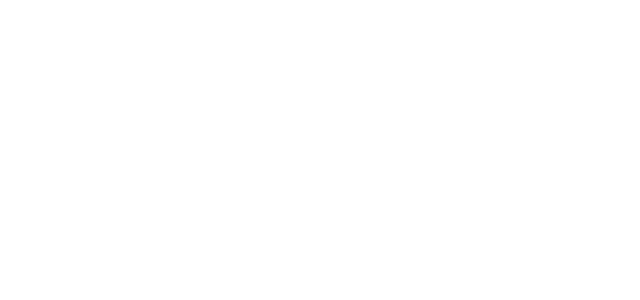
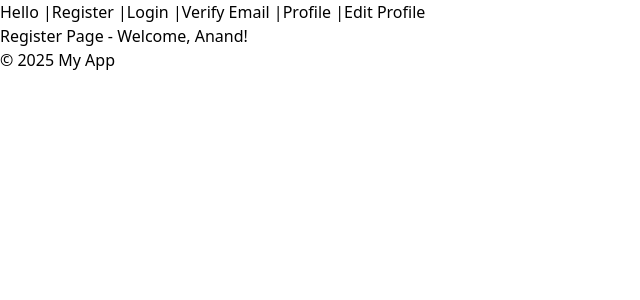
Before and after one commit to anandkr630/hello-world-app, a React app: page /register in a window 1280 px wide. Before the commit this address had no page. Shown: the top 300 px of the page, without its empty margins (0-640 px from the left). Built offline with nearby package versions, Linux system fonts and the light colour scheme.

Commit message:
Story 1.0 -Setip app with initial configuration

```diff
--- a/package.json
+++ b/package.json
@@ -9,7 +9,7 @@
   "dependencies": {
     "react": "^18.2.0",
     "react-dom": "^18.2.0",
-    "react-router-dom": "^6.22.0"
+    "react-router-dom": "^6.30.1"
   },
   "devDependencies": {
     "@babel/core": "^7.22.9",
@@ -19,6 +19,7 @@
     "@testing-library/jest-dom": "^6.6.3",
     "@testing-library/react": "^14.0.0",
     "@testing-library/user-event": "^14.4.3",
+    "@types/react-router-dom": "^5.3.3",
     "autoprefixer": "^10.4.14",
     "babel-loader": "^9.1.3",
     "css-loader": "^6.8.1",
--- a/src/App.tsx
+++ b/src/App.tsx
@@ -1,14 +1,30 @@
 import React from "react";
-import { Link } from "react-router-dom";
+import { Routes, Route } from "react-router-dom";
+import HelloWorld from "./pages/HelloWorld";
+import Register from "./pages/Register";
+import Login from "./pages/Login";
+import VerifyEmail from "./pages/VerifyEmail";
+import ProfileView from "./pages/ProfileView";
+import EditProfile from "./pages/EditProfile";
+import Header from "./components/Header";
+import Footer from "./components/Footer";
 
 const App: React.FC = () => {
   return (
-    <div className="p-4">
-      <h2 className="text-xl font-bold">Welcome</h2>
-      <Link to="/hello" className="text-blue-600 underline">
-        Go to Hello World
-      </Link>
-    </div>
+    <>
+      <Header />
+      <main>
+        <Routes>
+          <Route path="/hello" element={<HelloWorld />} />
+          <Route path="/register" element={<Register />} />
+          <Route path="/login" element={<Login />} />
+          <Route path="/verify-email" element={<VerifyEmail />} />
+          <Route path="/profile-view" element={<ProfileView />} />
+          <Route path="/edit-profile" element={<EditProfile />} />
+        </Routes>
+      </main>
+      <Footer />
+    </>
   );
 };
 
--- /dev/null
+++ b/src/components/Footer.tsx
@@ -0,0 +1,9 @@
+import React from "react";
+
+const Footer: React.FC = () => (
+  <footer>
+    <p>© 2025 My App</p>
+  </footer>
+);
+
+export default Footer;
--- /dev/null
+++ b/src/components/Header.tsx
@@ -0,0 +1,16 @@
+import React from "react";
+import { Link } from "react-router-dom";
+
+const Header: React.FC = () => (
+  <header>
+    <nav>
+      <Link to="/hello">Hello</Link> |<Link to="/register">Register</Link> |
+      <Link to="/login">Login</Link> |
+      <Link to="/verify-email">Verify Email</Link> |
+      <Link to="/profile-view">Profile</Link> |
+      <Link to="/edit-profile">Edit Profile</Link>
+    </nav>
+  </header>
+);
+
+export default Header;
--- /dev/null
+++ b/src/context/UserContext.tsx
@@ -0,0 +1,31 @@
+import React, { createContext, useContext } from "react";
+
+type UserContextType = {
+  name: string;
+  isRegistered: boolean;
+  isEmailVerified: boolean;
+};
+
+const dummyUser = {
+  name: "Anand",
+  isRegistered: true,
+  isEmailVerified: true,
+};
+
+export const UserContext = createContext<UserContextType | undefined>(
+  undefined
+);
+
+export const UserProvider: React.FC<{ children: React.ReactNode }> = ({
+  children,
+}) => {
+  return (
+    <UserContext.Provider value={dummyUser}>{children}</UserContext.Provider>
+  );
+};
+
+export const useUser = () => {
+  const context = useContext(UserContext);
+  if (!context) throw new Error("useUser must be used within a UserProvider");
+  return context;
+};
--- a/src/index.tsx
+++ b/src/index.tsx
@@ -1,17 +1,18 @@
 import React from "react";
 import ReactDOM from "react-dom/client";
-import { BrowserRouter, Routes, Route } from "react-router-dom";
+import { BrowserRouter } from "react-router-dom";
 import App from "./App";
-import HelloWorld from "./pages/HelloWorld";
+import { UserProvider } from "./context/UserContext"; // ✅ Import the context provider
 import "./index.css";
 
 ReactDOM.createRoot(document.getElementById("root")!).render(
   <React.StrictMode>
-    <BrowserRouter>
-      <Routes>
-        <Route path="/" element={<App />} />
-        <Route path="/hello" element={<HelloWorld />} />
-      </Routes>
-    </BrowserRouter>
+    <UserProvider>
+      {" "}
+      {/* ✅ Wrap entire app */}
+      <BrowserRouter>
+        <App />
+      </BrowserRouter>
+    </UserProvider>
   </React.StrictMode>
 );
--- /dev/null
+++ b/src/pages/EditProfile.tsx
@@ -0,0 +1,9 @@
+import React from "react";
+import { useUser } from "../context/UserContext";
+
+const EditProfile: React.FC = () => {
+  const { name } = useUser();
+  return <h1>Login Page — Welcome, {name}!</h1>;
+};
+
+export default EditProfile;
--- a/src/pages/HelloWorld.tsx
+++ b/src/pages/HelloWorld.tsx
@@ -1,13 +1,7 @@
 import React from "react";
 
 const HelloWorld: React.FC = () => {
-  return (
-    <main className="flex justify-center items-start pt-10 min-h-screen bg-white text-gray-900">
-      <h1 className="text-3xl font-bold" role="heading" aria-level={1}>
-        Hello World
-      </h1>
-    </main>
-  );
+  return <h1>Hello World</h1>;
 };
 
 export default HelloWorld;
--- /dev/null
+++ b/src/pages/Login.tsx
@@ -0,0 +1,9 @@
+import React from "react";
+import { useUser } from "../context/UserContext";
+
+const Login: React.FC = () => {
+  const { name } = useUser();
+  return <h1>Login Page — Welcome, {name}!</h1>;
+};
+
+export default Login;
--- /dev/null
+++ b/src/pages/ProfileView.tsx
@@ -0,0 +1,9 @@
+import React from "react";
+import { useUser } from "../context/UserContext";
+
+const ProfileView: React.FC = () => {
+  const { name } = useUser();
+  return <h1>Login Page — Welcome, {name}!</h1>;
+};
+
+export default ProfileView;
--- /dev/null
+++ b/src/pages/Register.tsx
@@ -0,0 +1,9 @@
+import React from "react";
+import { useUser } from "../context/UserContext";
+
+const Register: React.FC = () => {
+  const { name } = useUser();
+  return <div>Register Page - Welcome, {name}!</div>;
+};
+
+export default Register;
--- /dev/null
+++ b/src/pages/VerifyEmail.tsx
@@ -0,0 +1,9 @@
+import React from "react";
+import { useUser } from "../context/UserContext";
+
+const VerifyEmail: React.FC = () => {
+  const { name } = useUser();
+  return <h1>Verify Email Page — Welcome, {name}!</h1>;
+};
+
+export default VerifyEmail;
```
Also changed, not shown: 1 other file (tests, documents, lock files or other folders).
